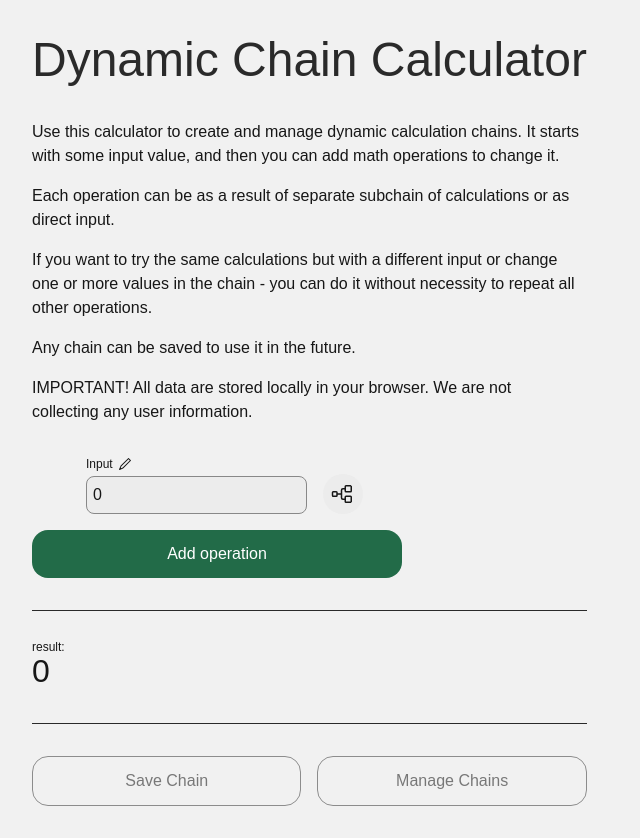
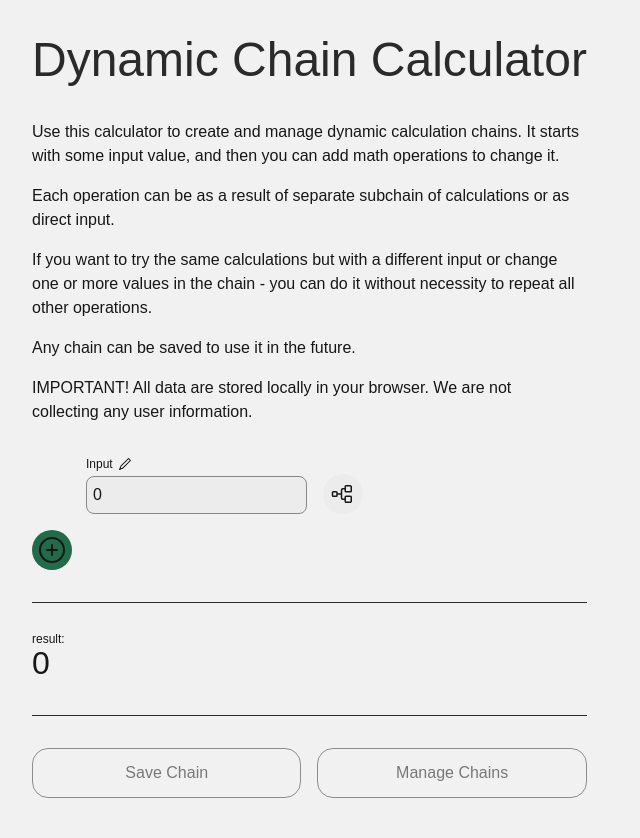
Before and after one commit to SerhiiCherkasov/toolbox, a Next.js app: page /dynamic-calculator in a window 1280 px wide. Shown: the whole page, without its empty margins (0-640 px from the left). Built offline with nearby package versions, Linux system fonts and the light colour scheme; what tailwindcss-animated would draw is missing.

Commit message:
add icon button and restyle add operation button

```diff
--- a/src/app/dynamic-calculator/OperationRenderer.tsx
+++ b/src/app/dynamic-calculator/OperationRenderer.tsx
@@ -4,6 +4,8 @@ import { Dispatch, SetStateAction, useEffect, useState } from "react";
 import { Button } from "src/components/Button";
 import { operationList, OperationType } from "./OperationCard";
 import { OperationBlock, TreeType } from "./OperationBlock";
+import { PlusCircleIcon } from "@phosphor-icons/react";
+import { Tooltip } from "src/components/Tooltip";
 
 type OperationRendererProps = {
   setOutput: Dispatch<number>;
@@ -102,9 +104,18 @@ export const OperationRenderer = ({
           {...operation}
         />
       ))}
-      <Button onClick={onAddOperation} className="max-w-[370px]">
-        Add operation
-      </Button>
+
+      <Button
+        onClick={onAddOperation}
+        className="p-1"
+        variant="icon"
+        size="fit"
+        icon={
+          <Tooltip content="Add operation" className="w-fit">
+            <PlusCircleIcon size={32} className="cursor-pointer" />
+          </Tooltip>
+        }
+      ></Button>
     </div>
   );
 };
--- a/src/components/Button/index.tsx
+++ b/src/components/Button/index.tsx
@@ -1,12 +1,13 @@
-import * as React from "react";
+import { ReactNode, ButtonHTMLAttributes } from "react";
 import { cn } from "src/utils";
 
-export type ButtonProps = React.ButtonHTMLAttributes<HTMLButtonElement> & {
+export type ButtonProps = ButtonHTMLAttributes<HTMLButtonElement> & {
   variant?: ButtonVariant;
   size?: ButtonSize;
+  icon?: ReactNode;
 };
 
-export type ButtonVariant = "base" | "outlined" | "warning";
+export type ButtonVariant = "base" | "outlined" | "warning" | "icon";
 
 export type ButtonSize = "full" | "partial" | "fit";
 
@@ -15,6 +16,7 @@ const variants: Record<ButtonVariant, string> = {
   outlined:
     "bg-transparent border border-[var(--foreground-low)] text-[var(--foreground-hight)]",
   warning: "bg-[var(--error-color)] text-white",
+  icon: "p-2 bg-[var(--primary-color)] text-[var(--foreground)] rounded-full",
 };
 
 const sizes: Record<ButtonSize, string> = {
@@ -28,6 +30,7 @@ export const Button = ({
   size = "full",
   className,
   children,
+  icon,
   ...rest
 }: ButtonProps) => {
   return (
@@ -41,6 +44,7 @@ export const Button = ({
         className
       )}
     >
+      {icon}
       {children}
     </button>
   );
```
